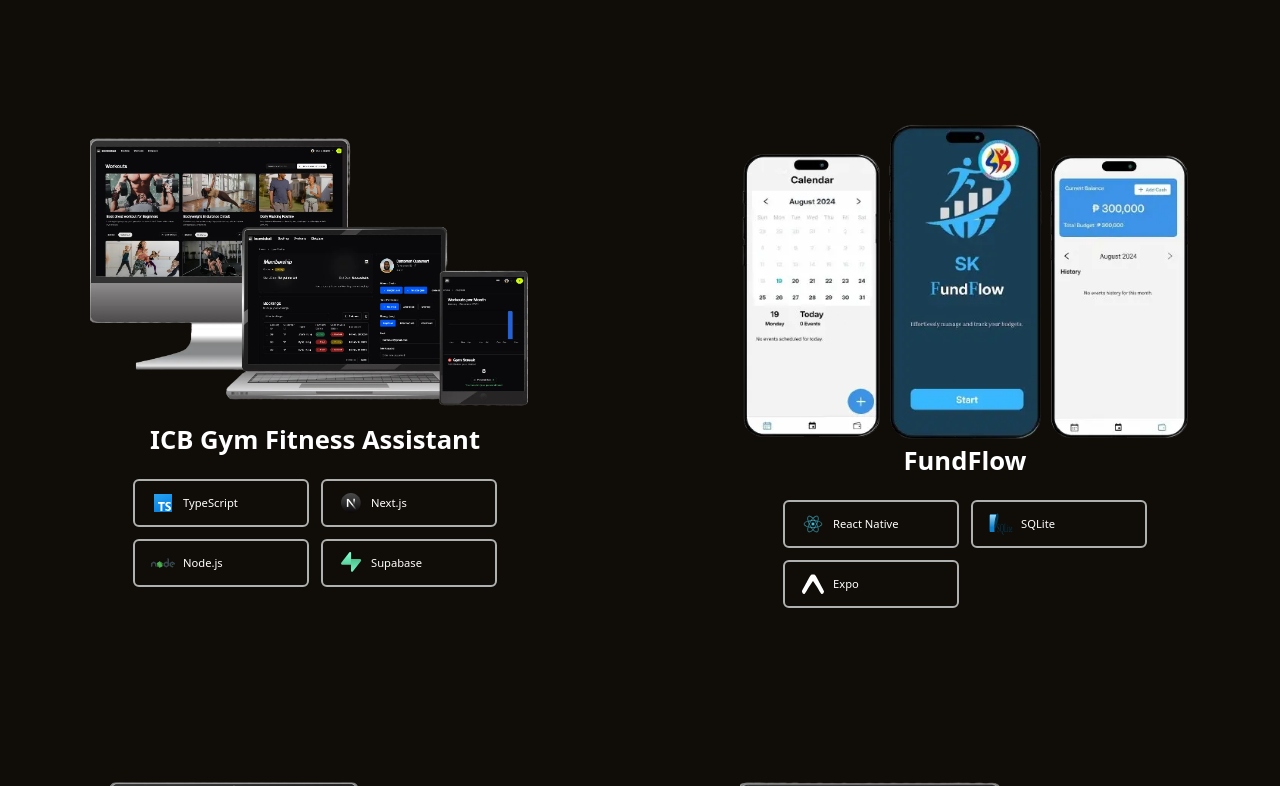
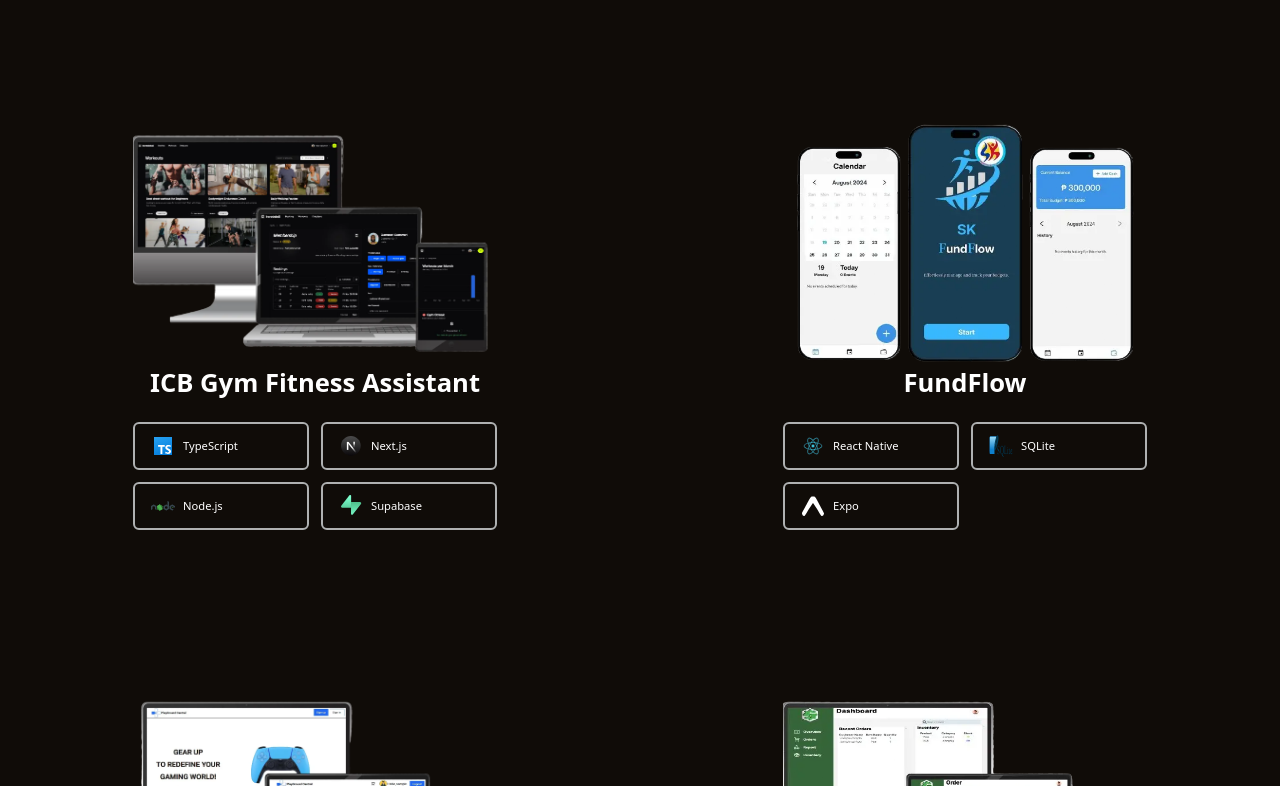
Before and after one commit to nhrl/Portfolio, a React (Vite) app: page / in a window 1280 px wide. Shown: the part 854-1640 px from the top of the page. Built offline with nearby package versions, Linux system fonts and the light colour scheme.

Commit message:
Update card.tsx

```diff
--- a/src/components/card.tsx
+++ b/src/components/card.tsx
@@ -8,8 +8,8 @@
 const Card: React.FC<CardProps> = ({image, title}) => {
     return (
     <div className="h-[auto] w-[300px] lg:w-[450px]">
-        <div className="flex justify-center">
-            <img className="h-auto w-auto [@media(max-width:360px)]:h-40" loading="lazy" src={image} alt="project_image" />
+        <div className="flex justify-center h-60">
+            <img className="h-auto w-auto [@media(max-width:360px)]:h-40 object-contain" loading="lazy" src={image} alt="project_image" />
         </div>
         <div className="text-white text-[clamp(1.3rem,2cqw,2rem)] font-bold flex justify-center">
             <h2>{title}</h2>
```
